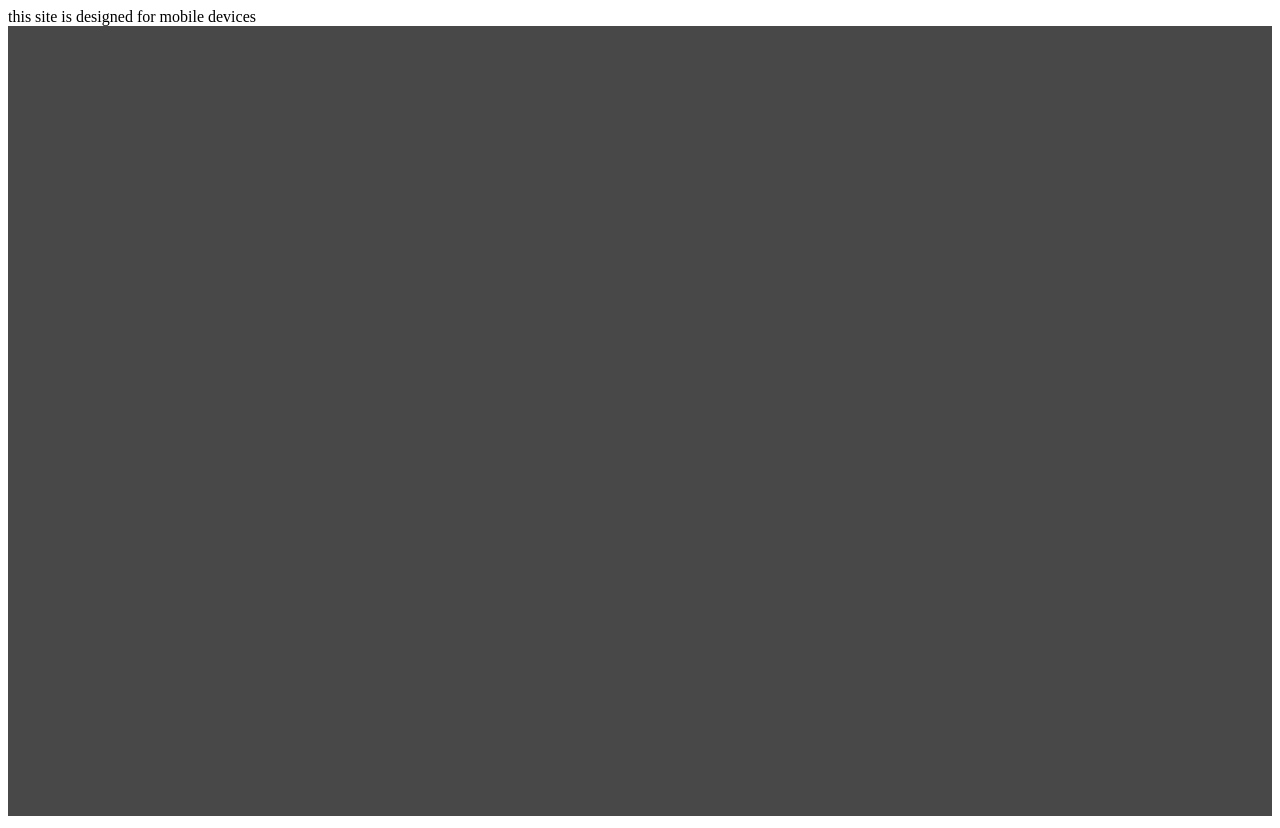
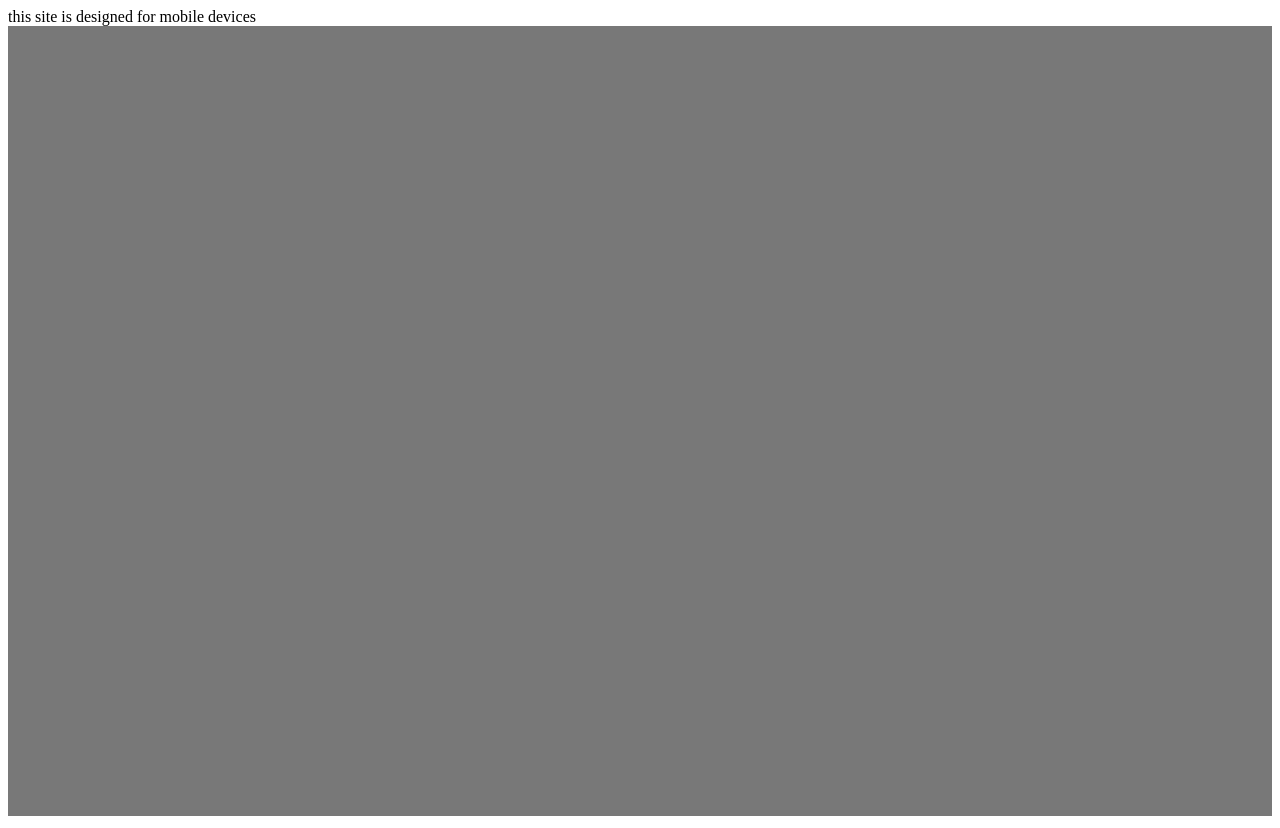
Before and after one commit to daltschu/Physics2D, a plain HTML site: page index.html in a window 1280 px wide. Drawn offline with Linux system fonts and the light colour scheme.

```diff
--- a/files/style.css
+++ b/files/style.css
@@ -16,7 +16,7 @@ root {
 }
 
 canvas {
-    background: #484848;
+    background: #787878;
     border: none;
     max-width: 100%;
     max-height: 100%;
```
